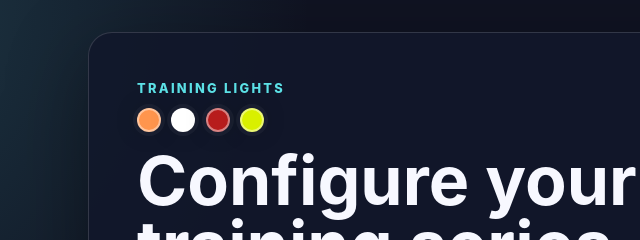
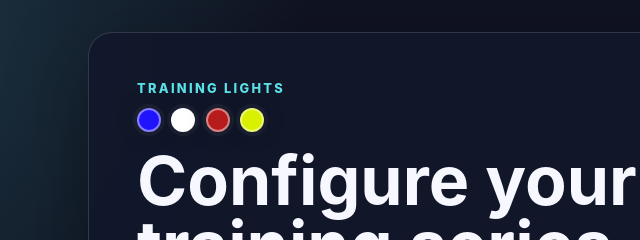
Before and after one commit to alexmanie/training-lights-webapp, a website: page public/index.html in a window 1280 px wide. Shown: the top 240 px of the page, 200-840 px from the left. Drawn offline with Linux system fonts and the light colour scheme.

Commit message:
feat: update color to blue in indicators and tests

```diff
--- a/public/index.html
+++ b/public/index.html
@@ -11,7 +11,7 @@
       <section class="configuration-card">
         <p class="eyebrow">Training Lights</p>
         <div class="color-indicators" aria-hidden="true">
-          <span class="color-dot color-dot-orange"></span>
+          <span class="color-dot color-dot-blue"></span>
           <span class="color-dot color-dot-white"></span>
           <span class="color-dot color-dot-red"></span>
           <span class="color-dot color-dot-lime"></span>
--- a/public/series.js
+++ b/public/series.js
@@ -1,4 +1,4 @@
-const COLORS = ['#ff954d', 'white', '#b71c1c', '#d9f000'];
+const COLORS = ['#2014FF', 'white', '#b71c1c', '#d9f000'];
 const CONFIGURATION_KEY = 'trainingLightsConfiguration';
 
 function getRandomColor(random = Math.random) {
--- a/public/styles.css
+++ b/public/styles.css
@@ -57,8 +57,8 @@ body {
   box-shadow: 0 0 0 4px rgba(255, 255, 255, 0.04), 0 0 24px rgba(0, 0, 0, 0.2);
 }
 
-.color-dot-orange {
-  background: #ff954d;
+.color-dot-blue {
+  background: #2014FF;
 }
 
 .color-dot-white {
```
Also changed, not shown: test/series.test.js (+2 -2 lines), test/server.test.js (+1 -1 lines).
